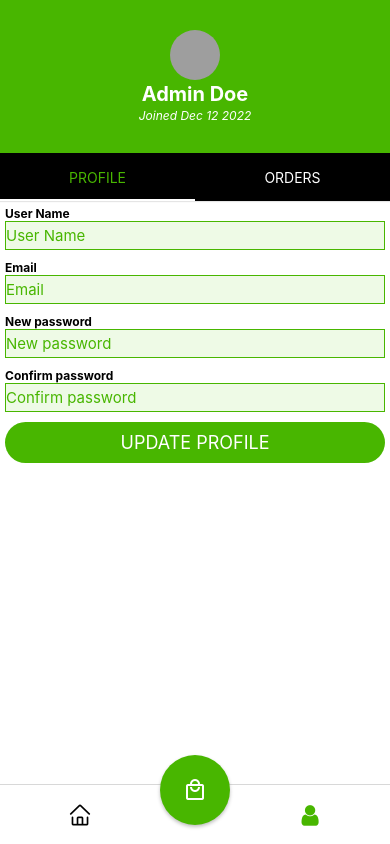
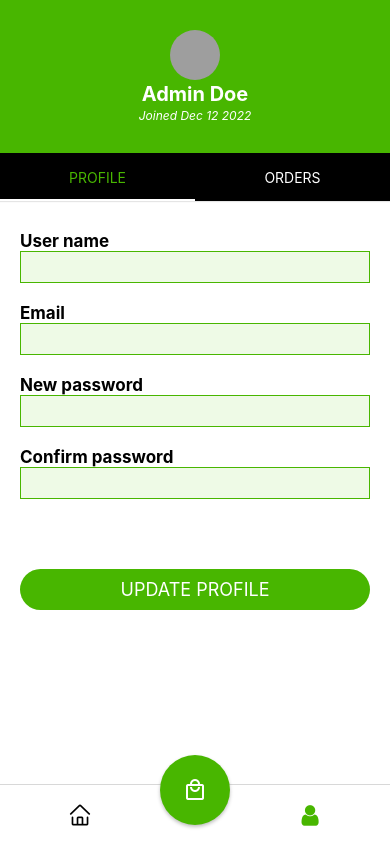
Before and after one commit to maseosau/qltv, a React Native app in the folder Client/: screen /Profile in a window 390 px wide. Built offline with nearby package versions, Linux system fonts and the light colour scheme; grey boxes are pictures that could not be loaded.

Commit message:
fix Profile component

```diff
--- a/Client/src/Components/Profile/Profile.js
+++ b/Client/src/Components/Profile/Profile.js
@@ -71,7 +71,7 @@ import Btn from "../Btn";
 
 const Inputs = [
   {
-    label: "User Name",
+    label: "User name",
     type: "text",
   },
   {
@@ -90,24 +90,25 @@ const Inputs = [
 
 const Profile = () => {
   return (
-    <View style={{ height: "100%", backgroundColor: Colors.white, paddingHorizontal: 5 }}>
+    <View style={{ height: "100%", backgroundColor: Colors.white, paddingHorizontal: 20 }}>
       <ScrollView showsVerticalScrollIndicator={false}>
-        <View style={{ marginTop: 5, paddingBottom: 10 }}>
+        <View style={{ marginTop: 30, paddingBottom: 10 }}>
           {Inputs.map((i, index) => (
-            <View key={index} style={{ marginBottom: 10 }}>
-              <Text style={{ fontSize: 12, fontWeight: "bold" }}>{i.label}</Text>
+            <View key={index} style={{ marginBottom: 20 }}>
+              <Text style={{ fontSize: 17, fontWeight: "bold" }}>{i.label}</Text>
               <TextInput
                 style={{
                   borderWidth: 0.5,
                   backgroundColor: Colors.subGreen,
                   borderColor: Colors.main,
-                  paddingVertical: 4,
+                  paddingVertical: 5,
+                  paddingHorizontal: 10,
                   color: Colors.main,
-                  fontSize: 15,
+                  fontSize: 17,
                 }}
                 secureTextEntry={i.type === "password"}
                 keyboardType={i.type === "email" ? "email-address" : "default"}
-                placeholder={i.label}
+                // placeholder={i.label}
                 placeholderTextColor={Colors.main}
                 underlineColorAndroid="transparent"
                 selectTextOnFocus={true}
@@ -118,6 +119,7 @@ const Profile = () => {
               />
             </View>
           ))}
+          <View style={{ marginTop: 50 }}>
             <Btn
               bgColor={Colors.main}
               color= {Colors.white}
@@ -125,6 +127,7 @@ const Profile = () => {
               onPress={() => console.log("Submit pressed")}
             />
           </View>
+        </View>
       </ScrollView>
     </View>
   );
```
Lines whose indentation alone changed are shown as unchanged.
